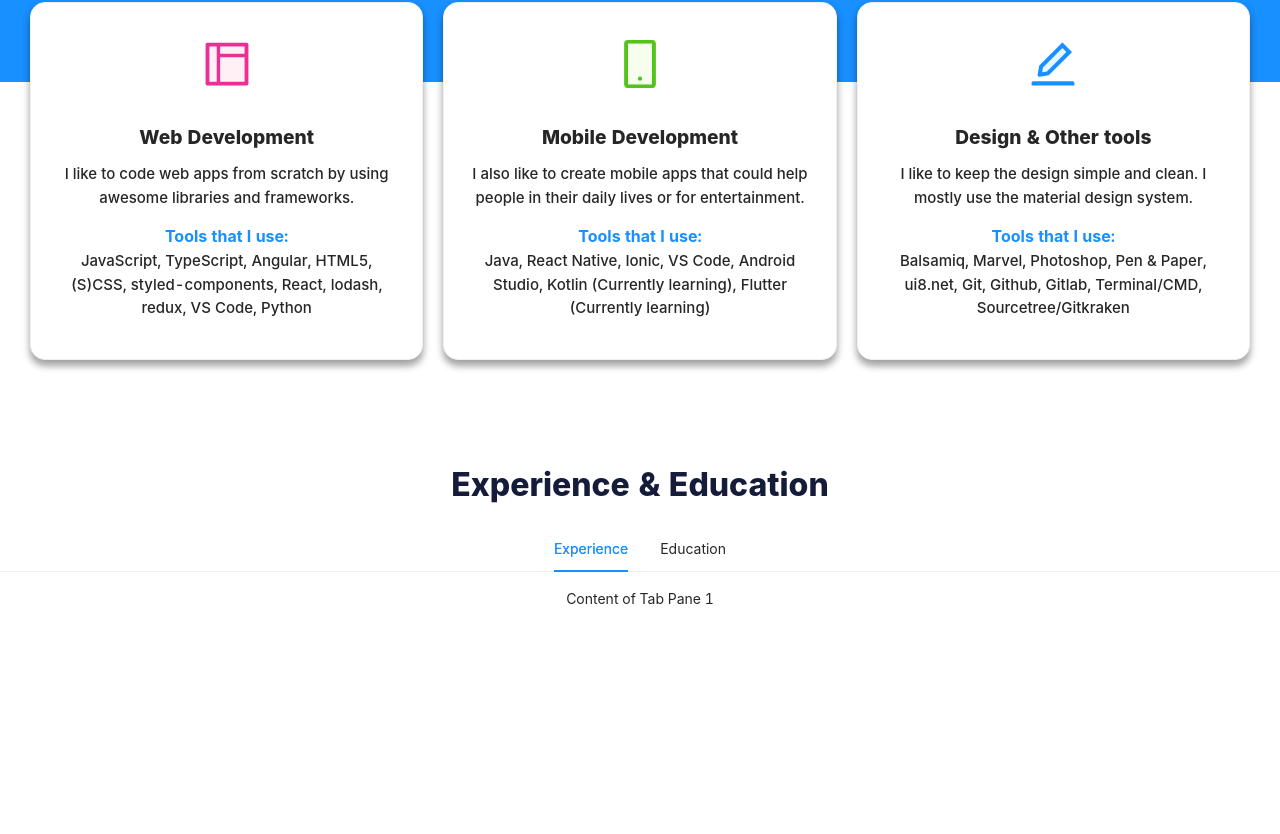
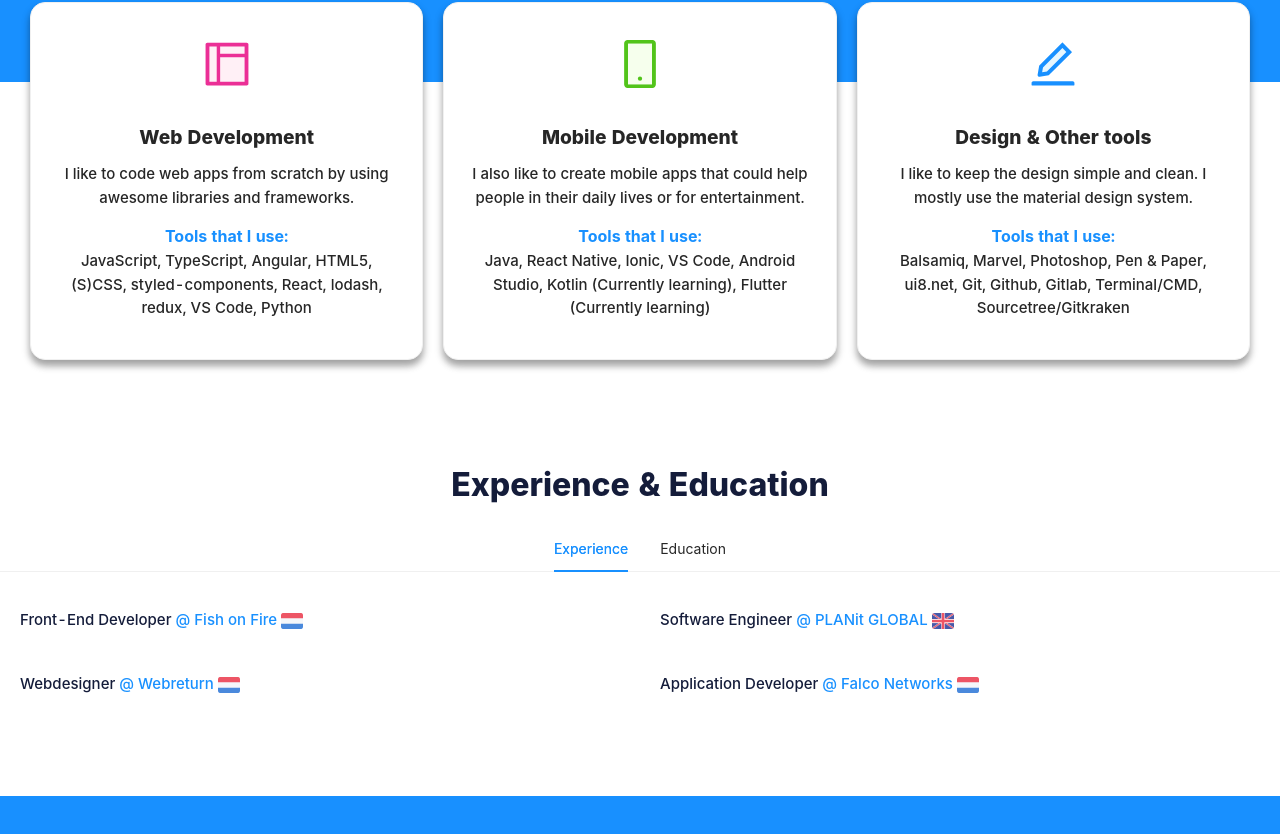
Before and after one commit to NamTPhan/NamTPhan.github.io, a React (Create React App) app: page / in a window 1280 px wide. Shown: the part 1386-2220 px from the top of the page. Before the commit the page ends 1998 px from the top, so only its background shows below. Built offline with nearby package versions, Linux system fonts and the light colour scheme.

Commit message:
WIP: adding experience

```diff
--- a/src/components/ContactSection.js
+++ b/src/components/ContactSection.js
@@ -2,12 +2,21 @@ import React from "react";
 import { Row, Col } from "antd";
 import styled from "styled-components";
 
+import Logo from "../assets/logo.png"
+
 const ContactSection = () => (
   <Row>
-    <Col>
+    <Col
+      span={24}
+      style={{
+        backgroundColor: "#1890ff",
+        padding: "9rem 1.5rem",
+        textAlign: "center",
+      }}
+    >
 
     </Col>
   </Row>
-)
+);
 
-export default ContactSection
+export default ContactSection;
--- a/src/components/ExperienceSection.js
+++ b/src/components/ExperienceSection.js
@@ -1,6 +1,9 @@
 import React from "react";
 import { Row, Col, Tabs } from "antd";
 import styled from "styled-components";
+
+import ExperienceData from "../data/experience.json";
+import EducationData from "../data/education.json";
 
 const { TabPane } = Tabs;
 
@@ -11,13 +14,57 @@ const H1 = styled.h1`
   text-align: center;
 `;
 
+const Span = styled.span`
+  font-size: 15px;
+  font-weight: 500;
+  color: #141c3a;
+`;
+
+const Url = styled.a`
+  color: #1890ff;
+`;
+
+const ExpBlock = (props) => (
+  <Col
+    key={props.id}
+    xs={24}
+    sm={24}
+    md={12}
+    lg={12}
+    xl={12}
+    style={{ textAlign: "left", padding: "20px" }}
+  >
+    <Span>
+      {props.title}{" "}
+      <Url href={props.website} target="_blank">
+        @ {props.company}{" "}
+        <img
+          src={require("../assets/flags/" + props.country + ".png")}
+          width="22"
+          height="16"
+        />
+      </Url>
+    </Span>
+  </Col>
+);
+
 const ExperienceSection = () => (
-  <Row style={{ marginTop: "80px" }}>
+  <Row style={{ margin: "80px 0px" }}>
     <Col span={24}>
       <H1>Experience & Education</H1>
-      <Tabs defaultActiveKey="1" centered style={{textAlign: "center"}}>
+      <Tabs defaultActiveKey="1" centered style={{ textAlign: "center" }}>
         <TabPane tab="Experience" key="1">
-          Content of Tab Pane 1
+          <Row>
+            {ExperienceData.map((obj) => (
+              <ExpBlock
+                id={obj.id}
+                title={obj.title}
+                company={obj.company}
+                website={obj.website}
+                country={obj.country}
+              />
+            ))}
+          </Row>
         </TabPane>
         <TabPane tab="Education" key="2">
           Content of Tab Pane 2
```
